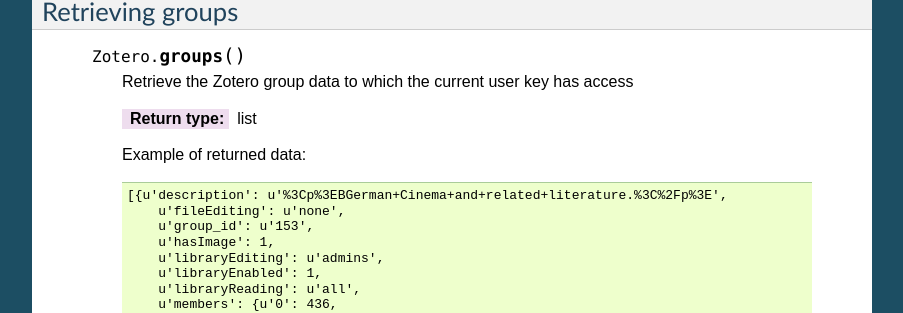
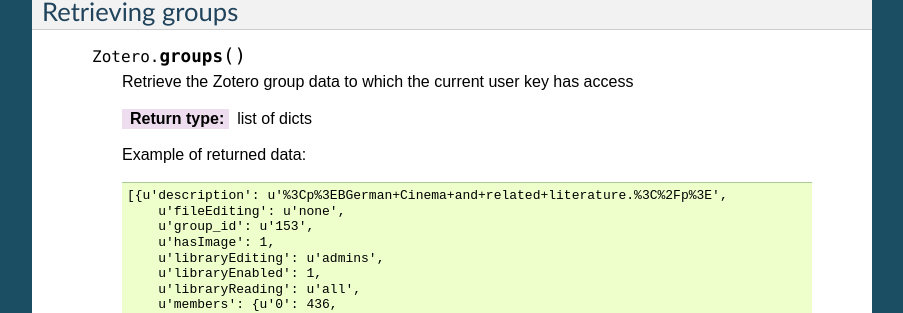
Before and after one commit to urschrei/pyzotero, a Sphinx documentation site: the page built from doc/index.txt, in a window 1280 px wide and 900 px high, scrolled down 4917 px. Shown: the part 150-463 px from the top of the window, without its empty margins (198-1101 px from the left). Built offline with Sphinx 7.4.7, drawn with Linux system fonts in a browser that asks for light colours.

Commit message:
Clarifying some return types

```diff
--- a/doc/index.txt
+++ b/doc/index.txt
@@ -312,7 +312,7 @@
 
         Retrieve the Zotero group data to which the current user key has access
 
-        :rtype: list
+        :rtype: list of dicts
 
         Example of returned data::
 
@@ -408,7 +408,7 @@
         Create Zotero library items.
 
         :param list items: one or more dicts containing item data.
-        :rtype: list
+        :rtype: list of dicts
 
         Returns a copy of the created item(s), if successful. The use of :py:meth:`item_template` is recommended in order to first obtain a dict with a structure which the API will accept.
         Example::
```
Also changed, not shown: 5 other files.
